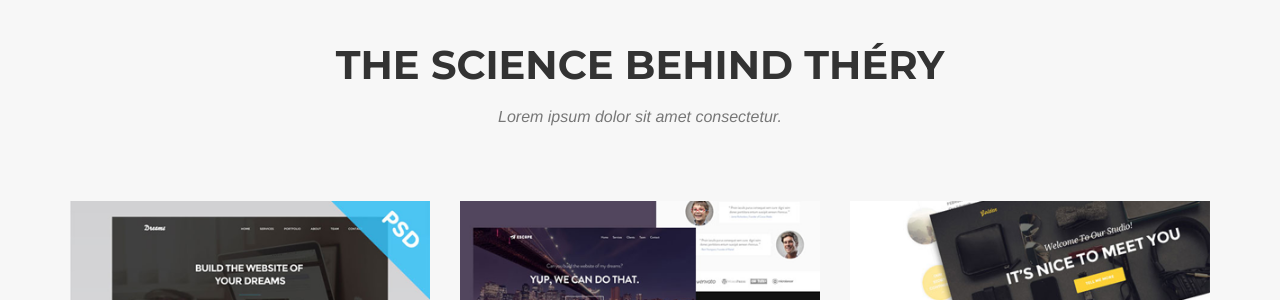
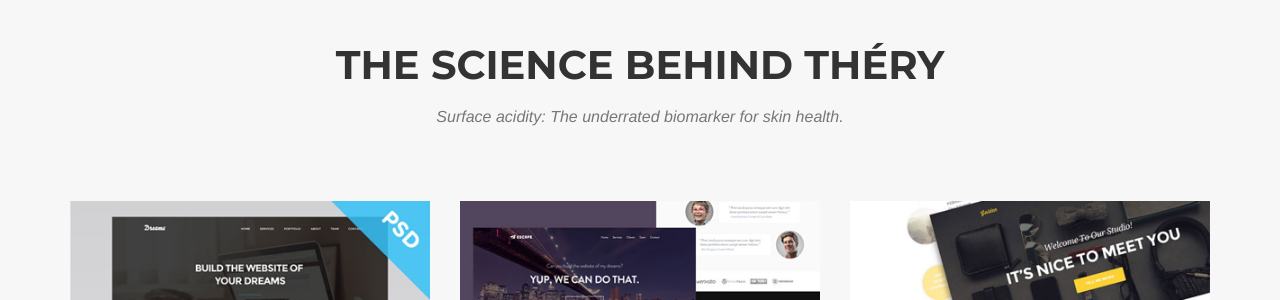
Before and after one commit to joechao/joechao, a Jekyll site: the page built from index.html, in a window 1280 px wide and 900 px high, scrolled down 1478 px. Shown: the part 152-452 px from the top of the window. Built offline with Jekyll 4.4.1, drawn with Linux system fonts in a browser that asks for light colours; some web fonts are replaced; comment, search, counter and statistics services are not loaded.

Commit message:
Add section subheading

```diff
--- a/_includes/portfolio_grid.html
+++ b/_includes/portfolio_grid.html
@@ -4,7 +4,7 @@
             <div class="row">
                 <div class="col-lg-12 text-center">
                     <h2 class="section-heading">The Science behind THÉRY</h2>
-                    <h3 class="section-subheading text-muted">Lorem ipsum dolor sit amet consectetur.</h3>
+                    <h3 class="section-subheading text-muted">Surface acidity: The underrated biomarker for skin health.</h3>
                 </div>
             </div>
             <div class="row">
```
